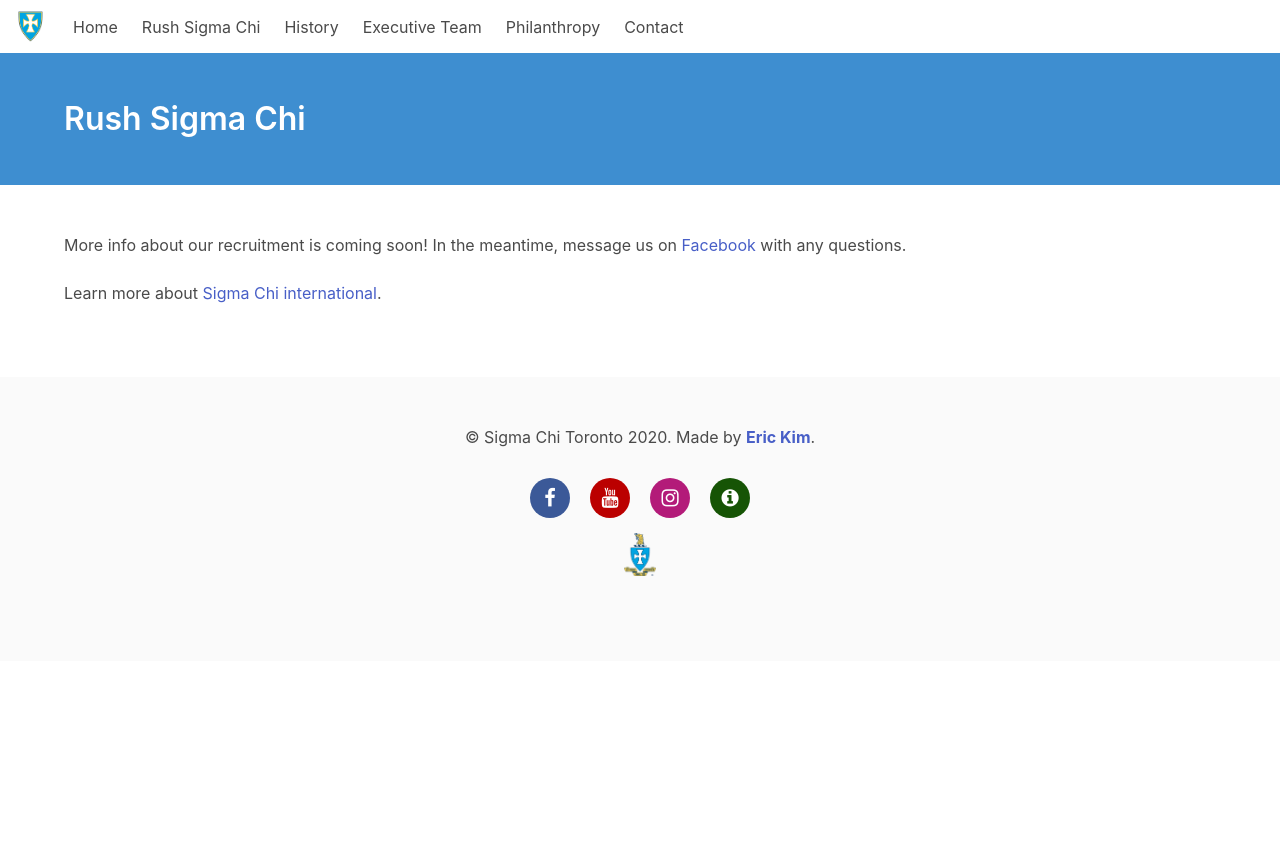
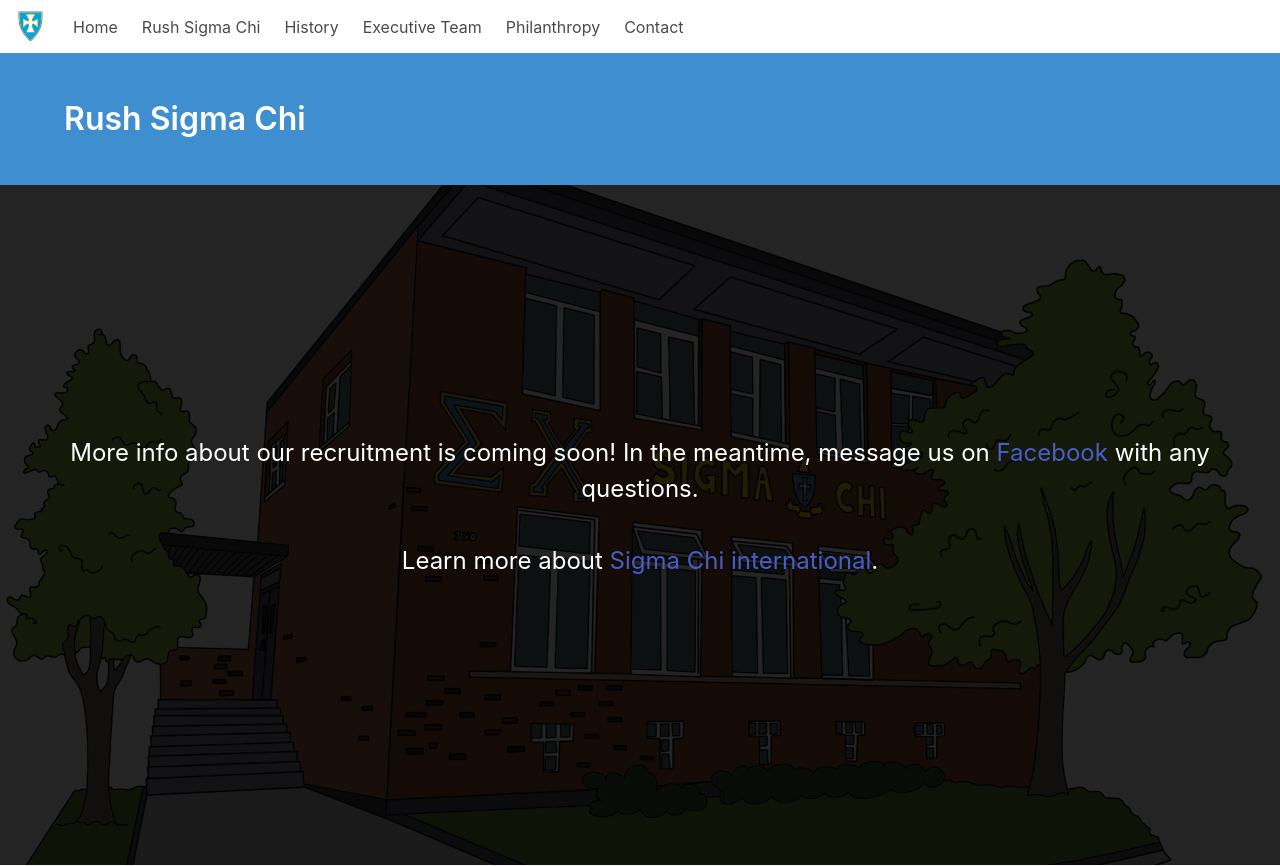
Before and after one commit to sigmachi-toronto/www, an Angular app: page /rush in a window 1280 px wide. Shown: the top 866 px of the page. Before the commit the page ends 800 px from the top, so only its background shows below. Built offline with nearby package versions, Linux system fonts and the light colour scheme.

Commit message:
Add background photo to rush page

```diff
--- a/src/app/components/rush/rush.component.html
+++ b/src/app/components/rush/rush.component.html
@@ -6,8 +6,8 @@
   </div>
 </section>
 
-<section class="section">
-  <div class="container">
+<section class="section has-text-white is-size-4" id="rush-intro">
+  <span>
     <p>
       More info about our recruitment is coming soon! In the meantime, message us on
       <a href="http://facebook.com/sigmachitoronto">Facebook</a> with any questions.
@@ -17,5 +17,5 @@
       Learn more about <a href="https://sigmachi.org">Sigma Chi international</a>.
     </p>
     <br>
-  </div>
+  </span>
 </section>
--- a/src/styles.scss
+++ b/src/styles.scss
@@ -17,3 +17,20 @@
   background-size: cover;
   background-position: center;
 }
+
+#rush-intro {
+  background-image:
+    linear-gradient(
+      rgba(0, 0, 0, 0.858),
+      rgba(0, 0, 0, 0.858)
+    ),
+    url("./assets/img/house-cartoon.png");
+  background-repeat: no-repeat;
+  background-size: cover;
+  background-position: center;
+  text-align: center;
+  display: flex;
+  justify-content: center;
+  align-items: center;
+  height: 85vh;
+}
```
Also changed, not shown: src/assets/img/house-cartoon.png (added).
